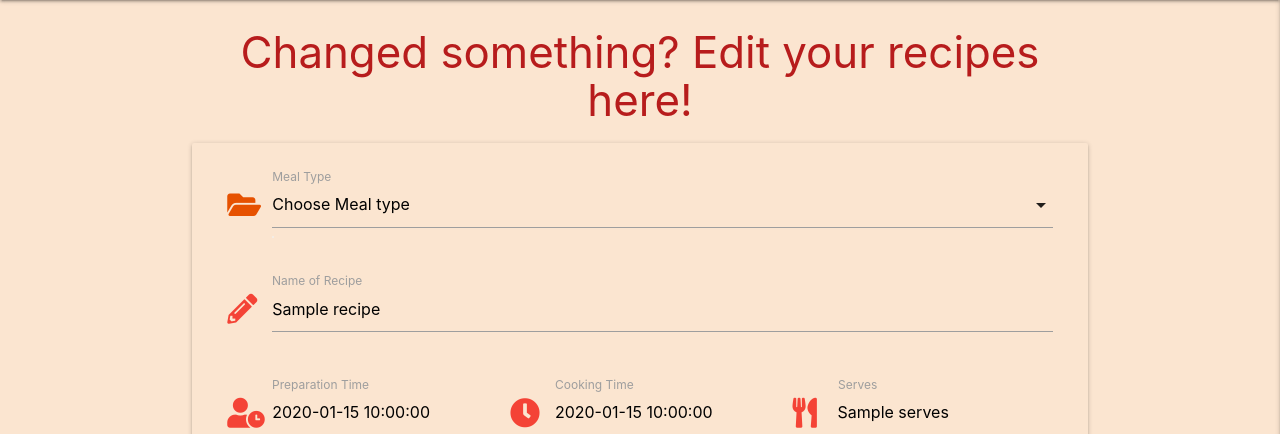
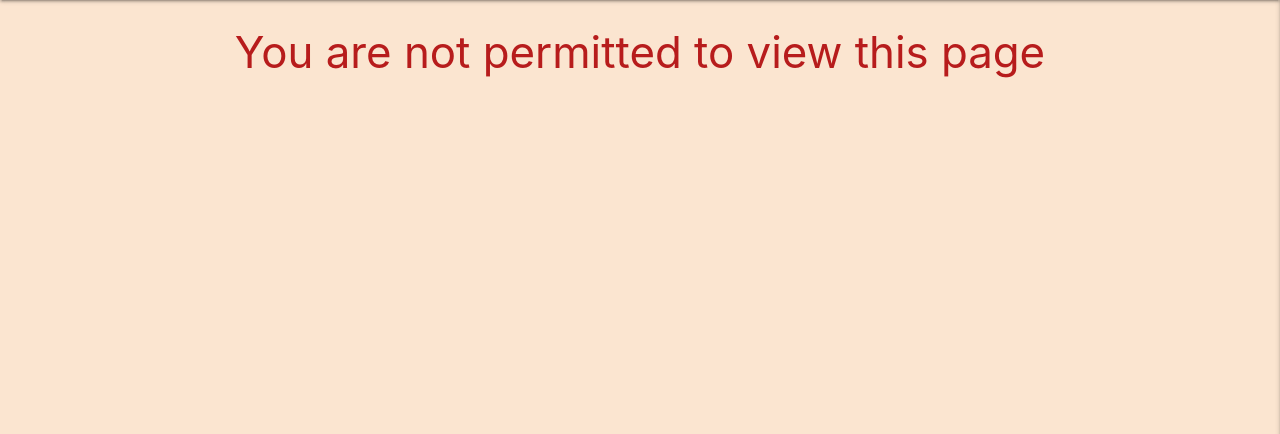
Before and after one commit to paulvmking/Pal-lette, a Flask app: template templates/edit_recipe.html in a window 1280 px wide. Shown: the part 64-498 px from the top of the page. Run offline with Flask 2, Linux system fonts and the light colour scheme; the template is opened without the code that fills it: most values are stand-ins (such as "Sample title", 1, 10 or a date in 2020); some libraries are stand-ins or nearby versions.

Commit message:
Added defensive design to recipe edit page

```diff
--- a/templates/edit_recipe.html
+++ b/templates/edit_recipe.html
@@ -1,5 +1,7 @@
 {% extends "base.html" %}
 {% block content %}
+
+{% if session.user|lower == recipe.created_by|lower %}
 
 <h3 class="red-text text-darken-4 center-align">Changed something? Edit your recipes here!</h3>
 
@@ -95,4 +97,10 @@
     </form>
 </div>
 
+{% else %}
+
+<h3 class="red-text text-darken-4 center-align">You are not permitted to view this page</h3>
+
+{% endif %}
+
 {% endblock %}
```
